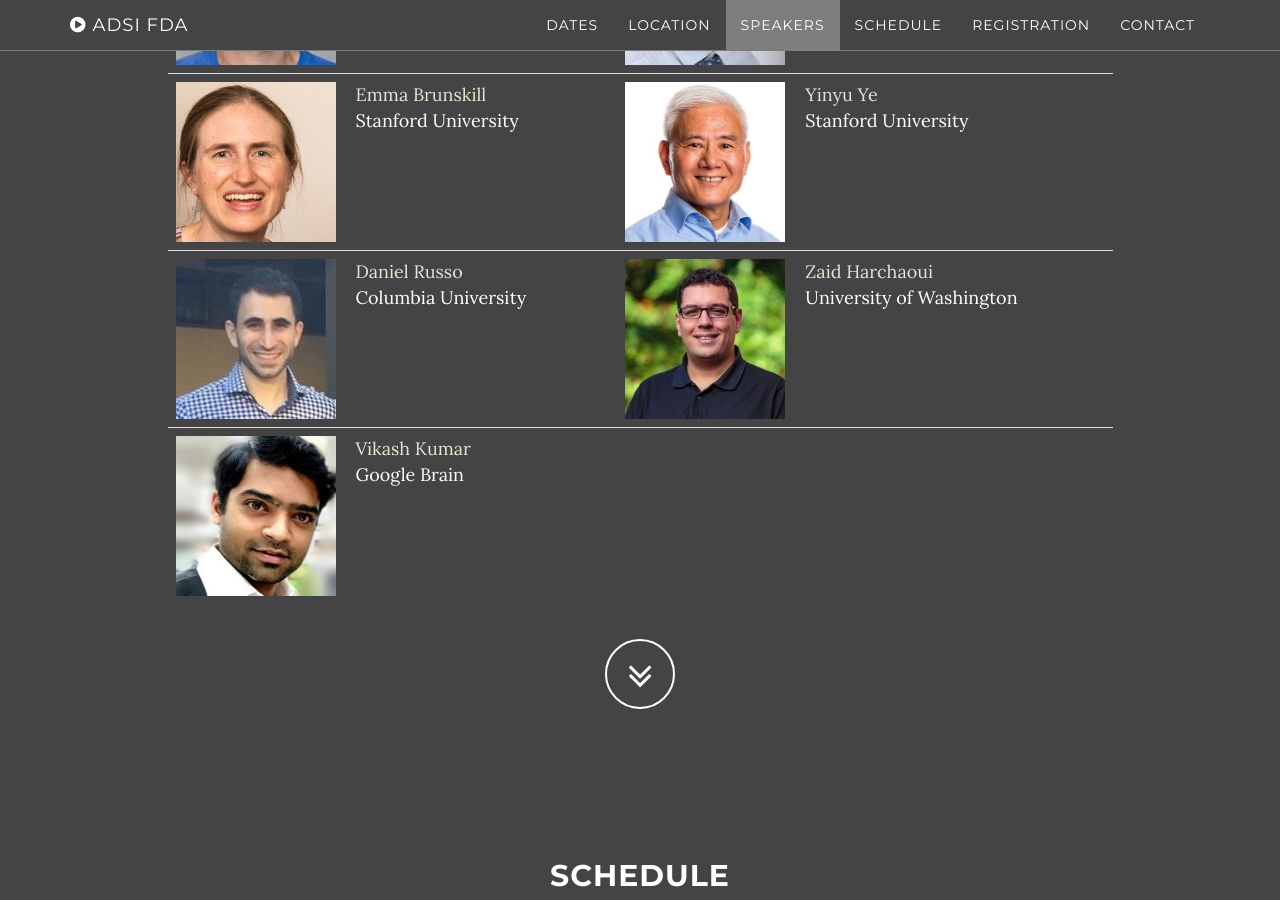
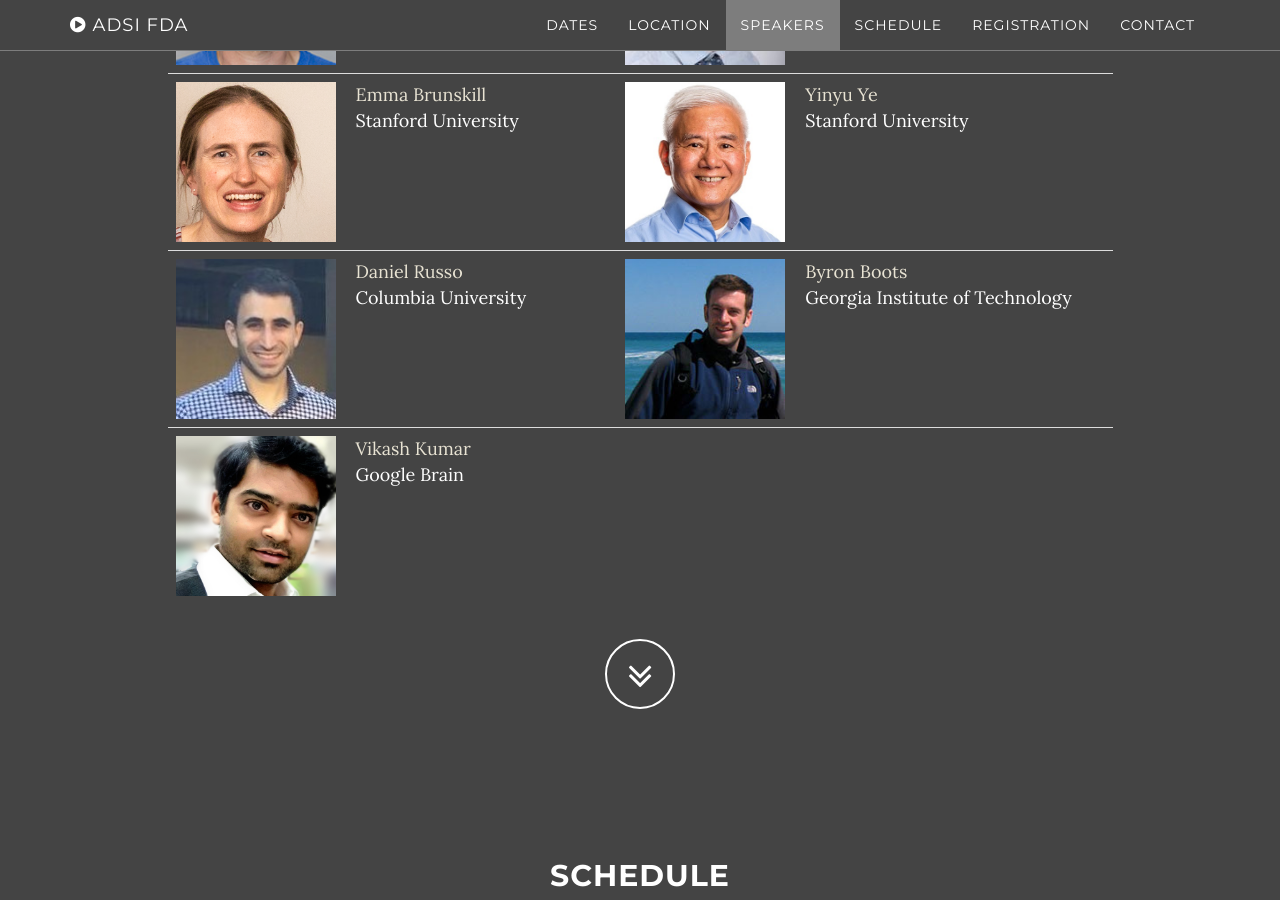
Before and after one commit to kgjamieson/ifds-workshop-2025, a Jekyll site: the page built from index.html, in a window 1280 px wide and 900 px high, scrolled down 3101 px. Built offline with Jekyll 4.4.1, drawn with Linux system fonts in a browser that asks for light colours; some of the changed text lies outside the part shown.

Commit message:
Adding Byron Boots to speaker list

```diff
--- a/_includes/schedule.html
+++ b/_includes/schedule.html
@@ -65,7 +65,7 @@
                   <td>1:30-2:15</td><td> Lecture: Necmiye Ozay  </td>
                 </tr>
                 <tr>
-                  <td>2:15-3:00</td><td> Lecture: Zaid Harchaoui  </td>
+                  <td>2:15-3:00</td><td> Lecture: Pablo Parrilo  </td>
                 </tr>
                 <tr>
                   <td>3:00-3:30</td><td> Break  </td>
@@ -81,7 +81,7 @@
               <table class="table table-large">
               <tbody>
                 <tr>
-                  <td>9:00-9:45</td><td> Lecture: Pablo Parrilo </td>
+                  <td>9:00-9:45</td><td> Lecture: Byron Boots </td>
                 </tr>
                 <tr>
                   <td>9:45-10:30</td><td> Lecture: Vikash Kumar </td>
--- a/_includes/speakers.html
+++ b/_includes/speakers.html
@@ -39,8 +39,8 @@
 <tr>
 <td class="thumb"><img src="img/instructors/daniel.jpg"></td>
 <td><a href="https://djrusso.github.io/">Daniel Russo</a> <br />Columbia University<br /><i> </i></td>
-<td class="thumb"><img src="img/instructors/zaid.jpg"></td>
-<td><a href="http://faculty.washington.edu/zaid/">Zaid Harchaoui</a> <br />University of Washington<br /><i> </i></td>
+<td class="thumb"><img src="img/instructors/byron.jpg"></td>
+<td><a href="https://www.cc.gatech.edu/~bboots3/">Byron Boots</a> <br />Georgia Institute of Technology<br /><i> </i></td>
 </tr>
 <tr>
 <td class="thumb"><img src="img/instructors/vikash.jpg"></td>
```
Also changed, not shown: img/instructors/byron.jpg (added), 2 other files.
